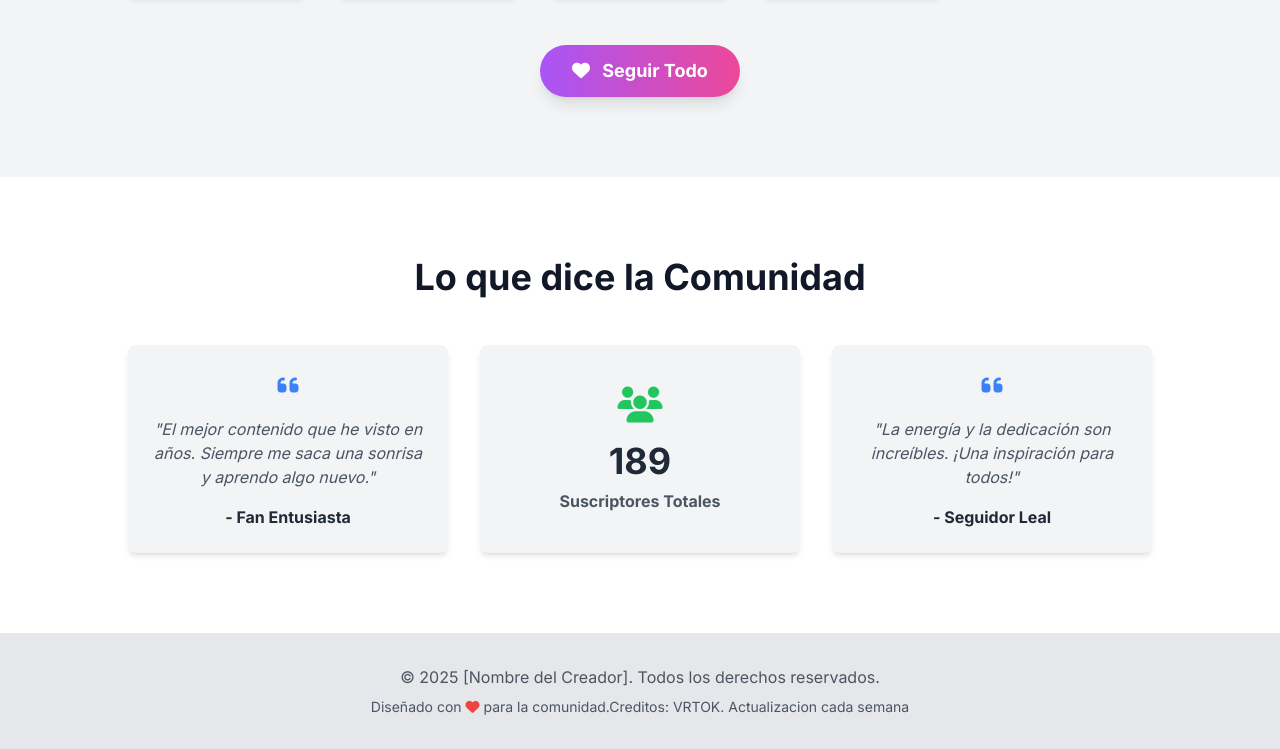
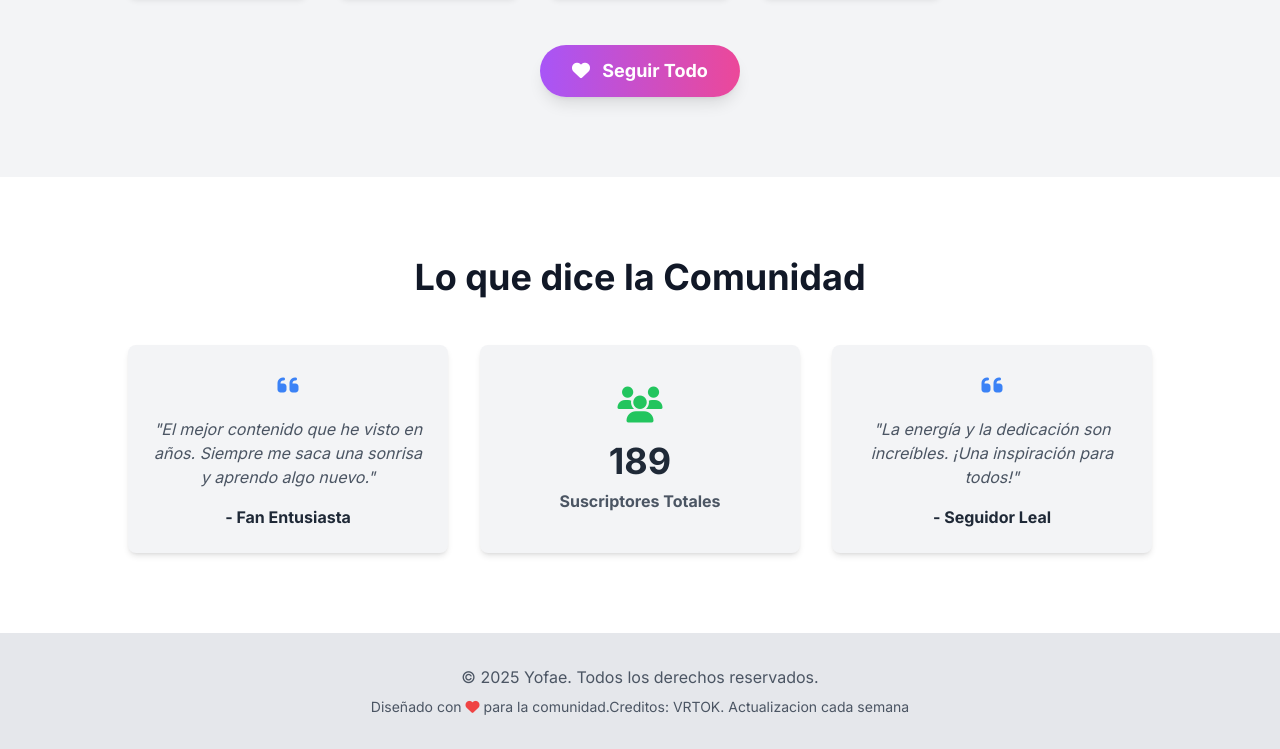
Before and after one commit to Novamiau/mi-sitio-web, a website: page index.html in a window 1280 px wide. Shown: the part 1931-2680 px from the top of the page. Drawn offline with nearby package versions, Linux system fonts and the light colour scheme.

Commit message:
Update index.html

```diff
--- a/index.html
+++ b/index.html
@@ -256,7 +256,7 @@
 
     <footer class="bg-gray-200 dark:bg-gray-800 py-8 text-center text-gray-600 dark:text-gray-400">
         <div class="container mx-auto">
-            <p>&copy; <span id="current-year"></span> [Nombre del Creador]. Todos los derechos reservados.</p>
+            <p>&copy; <span id="current-year"></span> Yofae. Todos los derechos reservados.</p>
             <p class="text-sm mt-2">Diseñado con <i class="fas fa-heart text-red-500"></i> para la comunidad.Creditos: VRTOK.
                 Actualizacion cada semana</p>
             </div>
```
